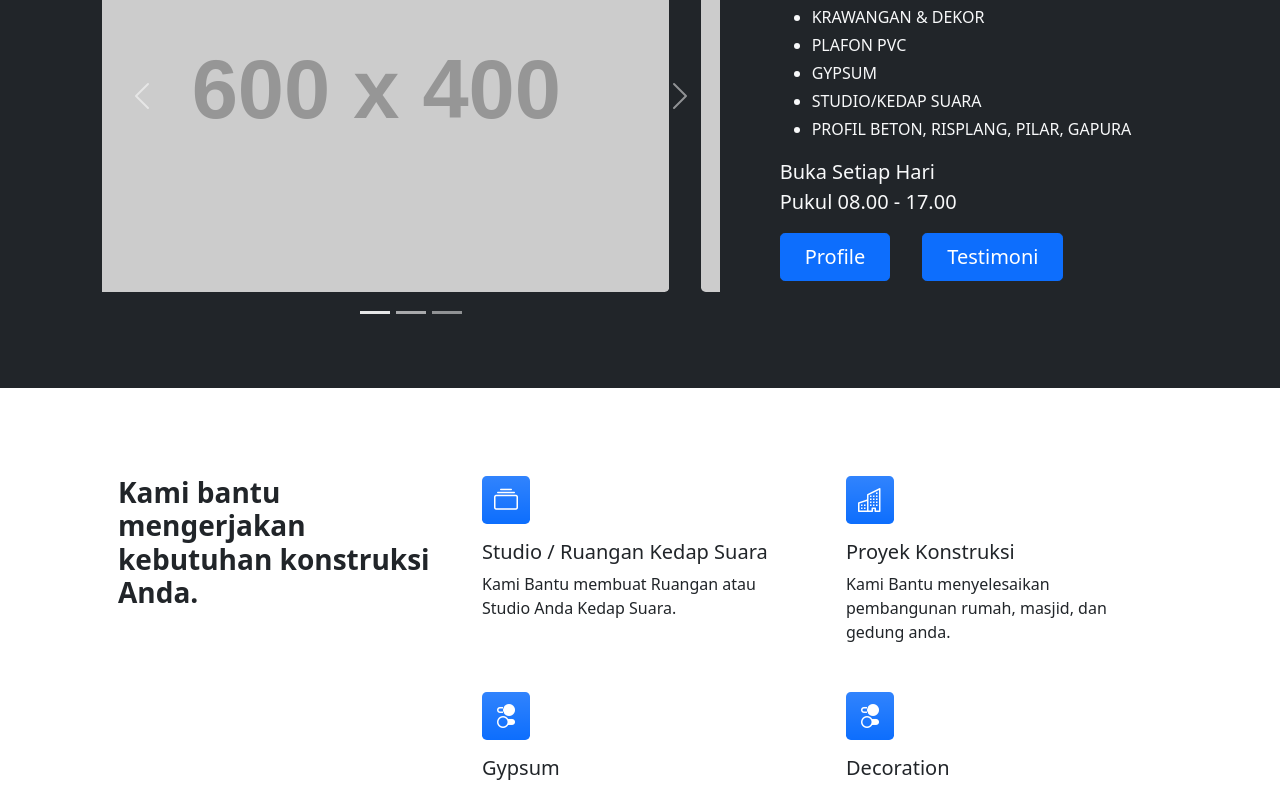
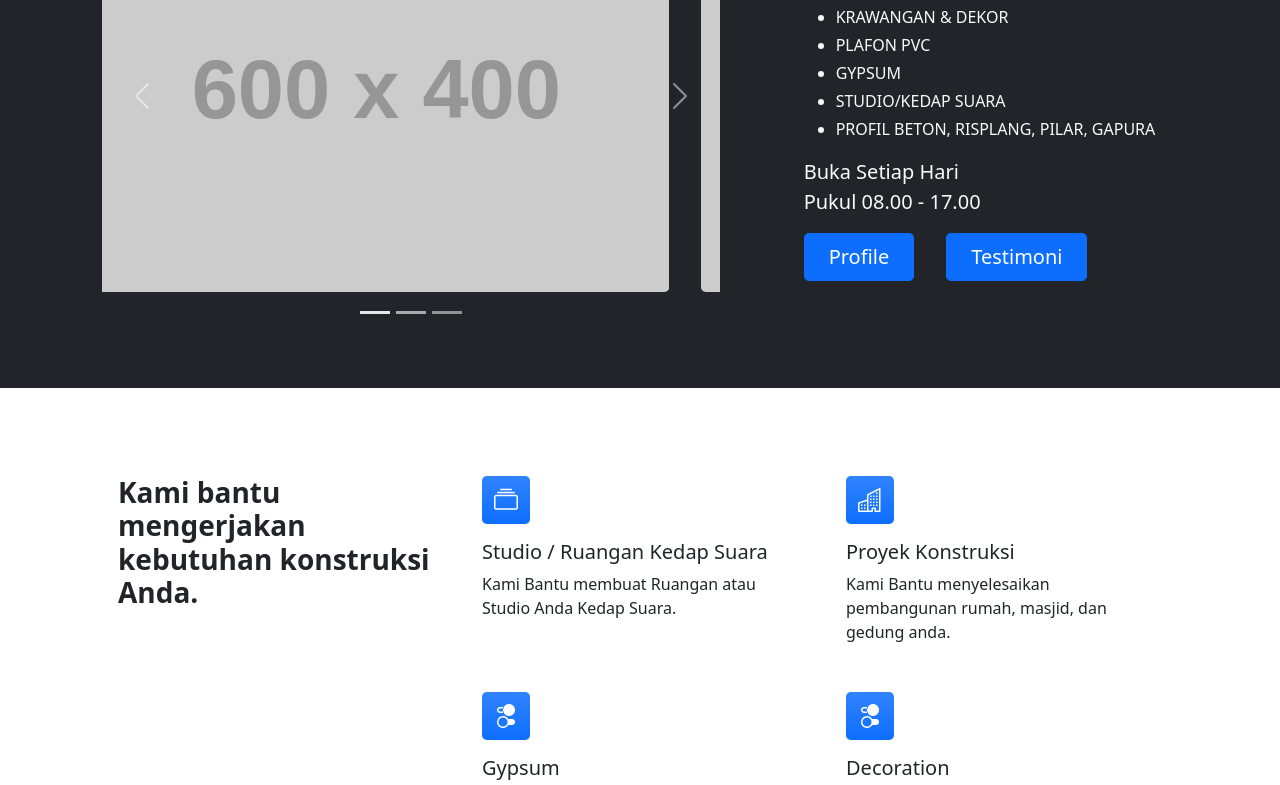
Before and after one commit to Aryaw1jaya/tigadaragypsum, a plain HTML site: page index.html in a window 1280 px wide. Shown: the part 254-1039 px from the top of the page. Drawn offline with nearby package versions, Linux system fonts and the light colour scheme; placeholder pictures from the web are drawn by us.

Commit message:
Update index.html

```diff
--- a/index.html
+++ b/index.html
@@ -68,7 +68,7 @@
                         </div>
                         <div class="col-lg-5 col-xl-5 col-xxl-6 d-none d-xl-block text-center ps-5">
 
-                            <div class="my-5 text-xl-start">
+                            <div class="my-5 text-xl-start ps-4">
                                 <h1 class="text-light ">Tiga Dara Gypsum</h1>
                                 <p class="lead fw-normal text-light mb-2"> MELAYANI PEKERJAAN : </p>
                                     <ul class="text-light mb-3">
```
